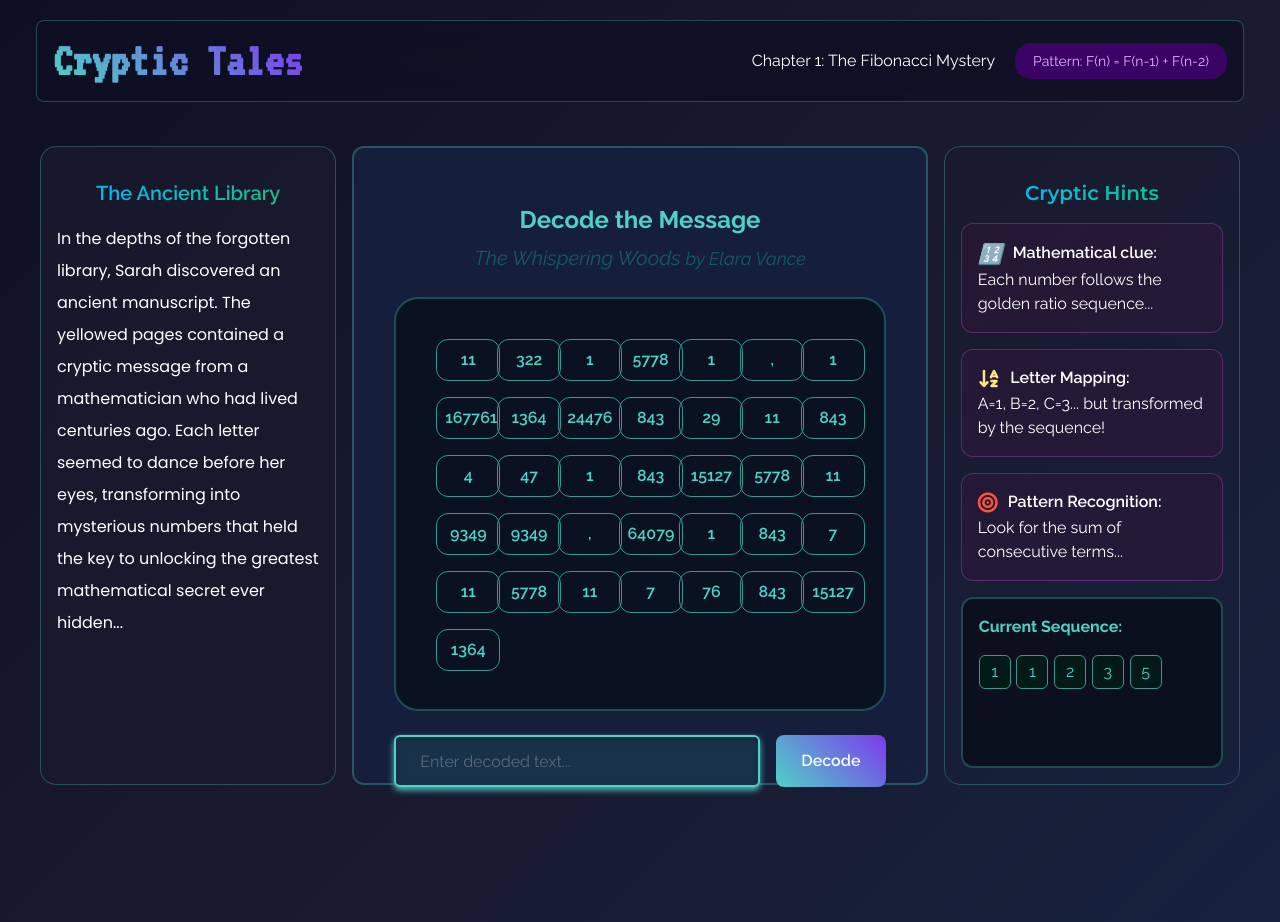
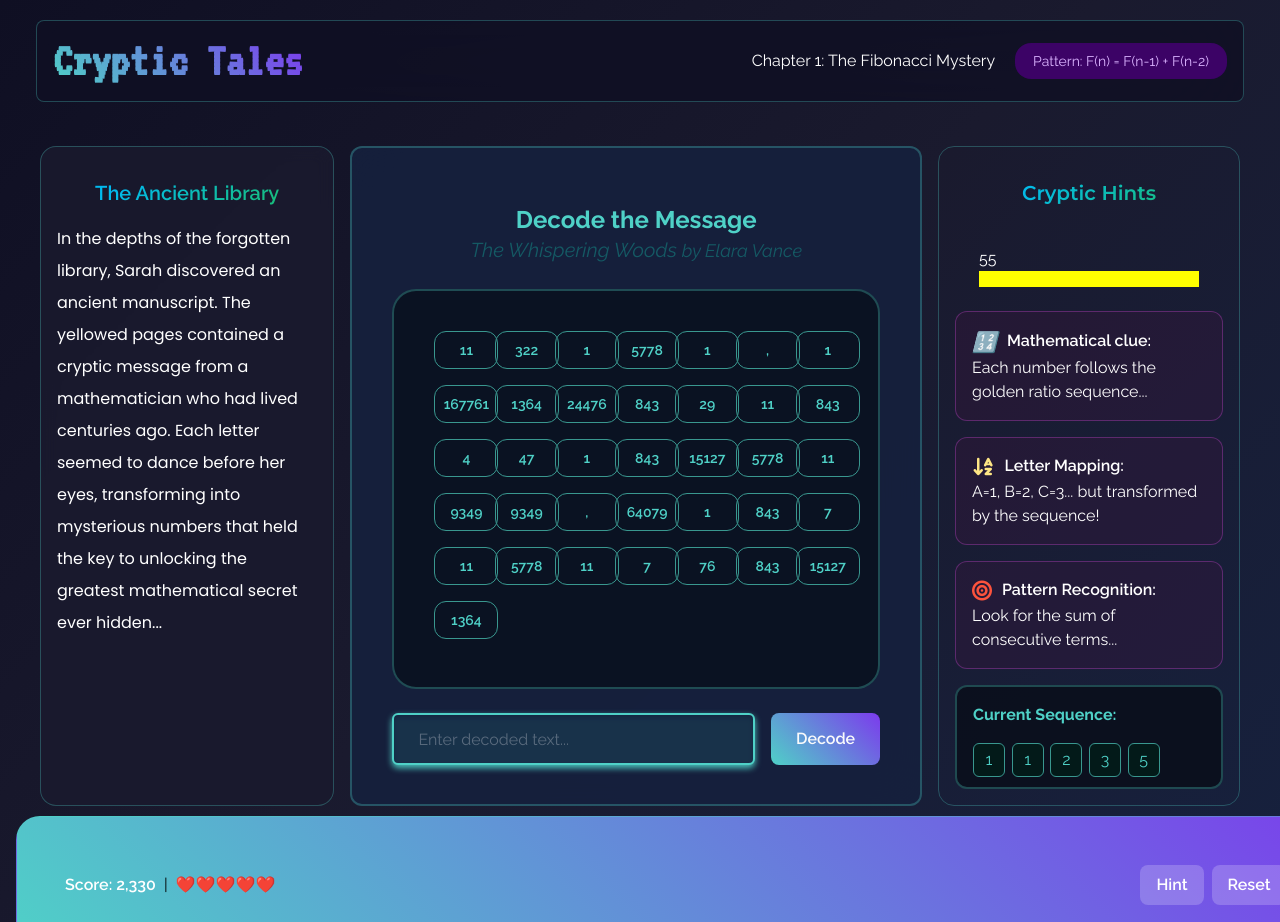
Before and after one commit to Anthony-Pius-1729/CrypticTales, a React (Vite) app: page / in a window 1280 px wide. Built offline with nearby package versions, Linux system fonts and the light colour scheme; a web font is replaced by a local one.

Commit message:
implemented timer and updated components accordingly

```diff
--- a/package.json
+++ b/package.json
@@ -12,6 +12,7 @@
   "dependencies": {
     "@tailwindcss/vite": "^4.1.11",
     "react": "^19.1.0",
+    "react-countdown": "^2.3.6",
     "react-dom": "^19.1.0",
     "tailwindcss": "^4.1.11"
   },
--- a/src/App.jsx
+++ b/src/App.jsx
@@ -7,6 +7,7 @@ import Header from "./Components/Header";
 import dbData from "./data.json";
 const App = () => {
   const [data, setData] = useState([]);
+  const [displayR, setDisplayR] = useState(true);
 
   useEffect(() => {
     const result = dbData;
@@ -21,14 +22,35 @@ const App = () => {
 
   return (
     <>
-      <div className=" overflow-hidden font-[raleway] bg-[linear-gradient(135deg,#0f0f23_0%,#1a1a2e_50%,#16213e_100%)] px-4 w-full h-full flex flex-col">
+      <div className="relative overflow-x-hidden scroll-smooth   justify-center font-[raleway] bg-[linear-gradient(135deg,#0f0f23_0%,#1a1a2e_50%,#16213e_100%)] px-4 w-full h-full flex flex-col">
         <Header />
-        <div className="w-full h-[100vh] p-6  gap-x-4 flex justify-center">
+        <div className="w-full h-[100vh] px-6 pt-6  gap-x-4 flex justify-center">
           <LSideBar />
 
           <Board dataSet={finalData} />
 
-          <RSideBar />
+          {displayR && <RSideBar />}
+        </div>
+        <div className="absolute bottom-[-3.5rem] flex flex-col justify-center items-center ">
+          <div className="flex justify-between items-center mb-6 p-12 border-[0.2px] rounded-3xl border-[rgba(79,209,199,0.3)] bg-[linear-gradient(45deg,#4fd1c7,#7c3aed)] w-[87rem]">
+            <div className="flex items-center gap-2">
+              <span className="text-white font-semibold">Score: 2,330</span>
+              <span>|</span>
+              <span>❤️❤️❤️❤️❤️</span>
+            </div>
+
+            <div className="flex gap-2">
+              <button className="px-4 py-2 border-none bg-white/20 hover:bg-white/30 text-white rounded-lg font-semibold transition-colors">
+                Hint
+              </button>
+              <button className="px-4 py-2 border-none bg-white/20 hover:bg-white/30 text-white rounded-lg font-semibold transition-colors">
+                Reset
+              </button>
+              <button className="px-4 py-2 border-none bg-white/20 hover:bg-white/30 text-white rounded-lg font-semibold transition-colors">
+                Skip
+              </button>
+            </div>
+          </div>
         </div>
       </div>
     </>
--- a/src/Board.jsx
+++ b/src/Board.jsx
@@ -14,16 +14,27 @@ const Board = ({ dataSet }) => {
       <div
         className=" backdrop-blur-xl text-center bg-[rgba(22,33,62,0.9)]
     flex flex-col p-4
-     rounded-xl w-full
+     rounded-xl w-[100%]
      h-[85%] border-[rgba(79,209,199,0.3)]  border-2 py-14"
       >
         <h1 className="text-[#4fd1c7] font-bold text-2xl text-center">
           Decode the Message
         </h1>
-        <h3 className="text-xl mt-2 text-[#14a297] opacity-45 italic">
+        <h3 className="text-xl  text-[#14a297] opacity-45 italic">
           {title} <span className="text-lg">by {author}</span>{" "}
         </h3>
         <Keys dataSet={dataSet} />
+        {/* <div className="flex justify-between my-3 w-[100%] h-[1rem] p-7 border-2 rounded-3xl border-[rgba(79,209,199,0.3)] bg-[linear-gradient(45deg,#4fd1c7,#7c3aed)">
+          <div>
+            <span>Score: 2,330</span>
+            <span>❤️❤️❤️❤️❤️</span>
+          </div>
+          <div>
+            <button>Hint</button>
+            <button>Reset</button>
+            <button>Skip</button>
+          </div>
+        </div> */}
       </div>
     </>
   );
--- a/src/Components/Keys.jsx
+++ b/src/Components/Keys.jsx
@@ -77,26 +77,8 @@ const Keys = ({ dataSet }) => {
   for (let i = 0; i < 26; i++) {
     randomIndex[i] = Math.floor(Math.random() * 26);
   }
-  let even = Math.random() < 0.99;
+  let even = Math.random() < 0.7;
 
-  const handleChange = (e) => {
-    setWritten(e.currentTarget.value);
-    if (
-      wordVerifLen > 0 &&
-      textArray?.slice(0, 36)[wordVerifLen - 1].toLocaleUpperCase() ==
-        wordVerif[wordVerifLen - 1]
-    ) {
-      setCorrect(true);
-      alert("correct letter");
-    } else {
-      setCorrect(false);
-    }
-  };
-  console.log(
-    "Written and its length:",
-    written,
-    written.replaceAll(" ", "").length
-  );
   let wordVerif = written.replaceAll(" ", "").toLocaleUpperCase();
   let wordVerifLen = wordVerif.length;
   if (wordVerifLen > 0) {
@@ -107,6 +89,24 @@ const Keys = ({ dataSet }) => {
     );
   }
 
+  const handleChange = (e) => {
+    setWritten(e.currentTarget.value);
+    // if (
+    //   wordVerifLen > 0 &&
+    //   textArray?.slice(0, 36)[wordVerifLen - 1].toLocaleUpperCase() ==
+    //     wordVerif[wordVerifLen - 1]
+    // ) {
+    //   setCorrect(true);
+    //   alert("correct letter");
+    // } else {
+    //   setCorrect(false);
+    // }
+  };
+  console.log(
+    "Written and its length:",
+    written,
+    written.replaceAll(" ", "").length
+  );
   debugger;
   ///SOMETHING SMARTER: AS YOU TAKE IN INPUT, FIND THE LENGTH AND USE THAT TO SLICE THE TEXTARRAY AND THEN ALWAYS CHECK THE LAST INDEX TO SEE IF IT MATCHES THE
   const handleClick = () => {
@@ -128,31 +128,31 @@ const Keys = ({ dataSet }) => {
   return (
     <>
       <div>
-        <div className="m-6 border-2 rounded-3xl border-[rgba(79,209,199,0.3)] bg-[rgba(10,18,33,0.9)] h-[60%]">
+        <div className="m-6 border-2 rounded-3xl border-[rgba(79,209,199,0.3)] bg-[rgba(10,18,33,0.9)] h-[25rem]">
           <div className="grid grid-cols-7 grid-rows-9 gap-x-0.5 p-8 ">
             {textArray?.map((letter, idx) => {
               if (idx < len - 488) {
                 ///[rgba(245,158,11,0.1)]
                 const newChar = letter.toUpperCase();
                 let checker = special_chars.includes(letter);
-                let valid = written == letter;
+                // let valid = written == letter;
 
+                const writtenNoSpaces = written
+                  .replaceAll(" ", "")
+                  .toLocaleUpperCase();
                 const isCorrectChar =
-                  written.length > idx &&
-                  written.toLocaleUpperCase()[idx] ===
-                    letter.toLocaleUpperCase();
+                  writtenNoSpaces.length > idx &&
+                  writtenNoSpaces[idx] === letter.toLocaleUpperCase();
 
-                let textDisplayed = even
-                  ? isCorrectChar
-                    ? newChar
-                    : Maps[newChar]
-                  : newChar;
+                let textDisplayed = isCorrectChar ? newChar : Maps[newChar];
+
+                console.log("TEXTDISPLAY: ", textDisplayed);
 
                 if (checker) specialInStory.push(idx);
                 return (
                   <button
                     id={idx}
-                    className={`p-2 w-[4rem]
+                    className={`p-2 w-[4rem] text-sm
                bg-${isCorrectChar ? "[#FFD586]" : "[#FFC61]"}
                 text-${isCorrectChar ? `gray-950` : `[#4fd1c7]`}
                  border-[1px] font-semibold border-[#39978f] rounded-xl m-2`}
@@ -178,6 +178,24 @@ const Keys = ({ dataSet }) => {
             Decode
           </button>
         </div>
+
+        {/* <div className="flex justify-between items-center mt-12 mx-0 p-4 border-[0.2px] rounded-3xl border-[rgba(79,209,199,0.3)] bg-[linear-gradient(45deg,#4fd1c7,#7c3aed)] w-full">
+          <div className="flex items-center gap-2">
+            <span className="text-white font-semibold">Score: 2,330</span>
+            <span>❤️❤️❤️❤️❤️</span>
+          </div>
+          <div className="flex gap-2">
+            <button className="px-4 py-2 border-none bg-white/20 hover:bg-white/30 text-white rounded-lg font-semibold transition-colors">
+              Hint
+            </button>
+            <button className="px-4 py-2 border-none bg-white/20 hover:bg-white/30 text-white rounded-lg font-semibold transition-colors">
+              Reset
+            </button>
+            <button className="px-4 py-2 border-none bg-white/20 hover:bg-white/30 text-white rounded-lg font-semibold transition-colors">
+              Skip
+            </button>
+          </div>
+        </div> */}
       </div>
     </>
   );
--- a/src/Components/LSideBar.jsx
+++ b/src/Components/LSideBar.jsx
@@ -1,19 +1,22 @@
-import React from 'react'
+import React from "react";
 
 const LSideBar = () => {
   return (
     <>
+      <div className="w-[50%] h-[85%] rounded-2xl bg-[rgba(26,26,46,0.9)] backdrop-blur-sm  flex flex-col text-white border-1 p-4 border-[rgba(79,209,199,0.3)]">
+        <h1 className="text-xl text-center font-semibold p-4 bg-clip-text text-transparent bg-[linear-gradient(315deg,#20bf55_0%,#01baef_74%)]">
+          The Ancient Library
+        </h1>
+        <p className="leading-[2rem] font-[poppins]">
+          In the depths of the forgotten library, Sarah discovered an ancient
+          manuscript. The yellowed pages contained a cryptic message from a
+          mathematician who had lived centuries ago. Each letter seemed to dance
+          before her eyes, transforming into mysterious numbers that held the
+          key to unlocking the greatest mathematical secret ever hidden...
+        </p>
+      </div>
+    </>
+  );
+};
 
-    <div className='w-[50%] h-[85%] rounded-2xl bg-[rgba(26,26,46,0.9)] backdrop-blur-sm  flex flex-col text-white border-1 p-4 border-[rgba(79,209,199,0.3)]'>
-    <h1 className='text-xl text-center font-semibold p-4 bg-clip-text text-transparent bg-[linear-gradient(315deg,#20bf55_0%,#01baef_74%)]'>The Ancient Library</h1>
-    <p className='leading-[2rem] font-[poppins]'>
-
-       In the depths of the forgotten library, Sarah discovered an ancient manuscript. The yellowed pages contained a cryptic message from a mathematician who had lived centuries ago. Each letter seemed to dance before her eyes, transforming into mysterious numbers that held the key to unlocking the greatest mathematical secret ever hidden...
-
-    </p>
-    </div>
-    </>
-  )
-}
-
-export default LSideBar
+export default LSideBar;
--- a/src/Components/RSideBar.jsx
+++ b/src/Components/RSideBar.jsx
@@ -1,92 +1,117 @@
-import React from 'react'
+import React, { useState, useEffect } from "react";
+import Countdown from "react-countdown";
 
 const RSideBar = () => {
+  const [time, setTime] = useState(60);
+  const [updateWidth, setUpdateWidth] = useState(15);
 
+  useEffect(() => {
+    if (time <= 0) {
+      setUpdateWidth(0);
+      return;
+    }
+    const intervalId = setInterval(() => {
+      setTime((prevTime) => prevTime - 1);
+      setUpdateWidth((width) => width - 0.25);
+    }, 1000);
+    return () => clearInterval(intervalId);
+  }, [time]);
+  console.log(time);
   const hints = [
     {
       id: 1,
       icon: <i class=" mr-2.5 text-xl ">🔢</i>,
       heading: "Mathematical clue:",
-      explanation: "Each number follows the golden ratio sequence..."
+      explanation: "Each number follows the golden ratio sequence...",
     },
     {
       id: 2,
-      icon: <i class="fa-solid fa-arrow-down-a-z mr-2.5 text-xl text-amber-200"></i>,
+      icon: (
+        <i class="fa-solid fa-arrow-down-a-z mr-2.5 text-xl text-amber-200"></i>
+      ),
       heading: "Letter Mapping:",
-      explanation: "A=1, B=2, C=3... but transformed by the sequence!"
+      explanation: "A=1, B=2, C=3... but transformed by the sequence!",
     },
     {
       id: 3,
-      icon: <i class="fa-solid fa-bullseye mr-2.5 text-xl text-[rgb(252,83,61)]"></i>,
+      icon: (
+        <i class="fa-solid fa-bullseye mr-2.5 text-xl text-[rgb(252,83,61)]"></i>
+      ),
       heading: "Pattern Recognition:",
-      explanation: "Look for the sum of consecutive terms..."
-    }
-  ]
+      explanation: "Look for the sum of consecutive terms...",
+    },
+  ];
   const partialSequence = [
     {
       id: 1,
-      value: 1
+      value: 1,
     },
     {
       id: 2,
-      value: 1
+      value: 1,
     },
     {
       id: 3,
-      value: 2
+      value: 2,
     },
     {
       id: 4,
-      value: 3
+      value: 3,
     },
     {
       id: 5,
-      value: 5
-    }
-
-  ]
+      value: 5,
+    },
+  ];
+  const dynamicWidth = `${updateWidth}rem`;
   return (
     <>
-
-
-    <div className='w-[50%] h-[85%] rounded-2xl  flex flex-col text-white border-1 p-4 border-[rgba(79,209,199,0.3)]'>
-
-      <h1 className='font-[montserrat] text-xl font-semibold p-4 bg-clip-text text-transparent bg-[linear-gradient(315deg,#20bf55_0%,#01baef_74%)] text-center'>Cryptic Hints</h1>
-
+      <div className="w-[50%] h-[85%] rounded-2xl  flex flex-col text-white border-1 p-4 border-[rgba(79,209,199,0.3)]">
+        <h1 className="font-[montserrat] text-xl font-semibold p-4 bg-clip-text text-transparent bg-[linear-gradient(315deg,#20bf55_0%,#01baef_74%)] text-center">
+          Cryptic Hints
+        </h1>
+        <div className="p-6">
+          <h1>{time}</h1>
+          <div
+            style={{
+              width: dynamicWidth,
+              height: "1rem",
+              backgroundColor: "yellow",
+            }}
+            // className={` w-[${time / 10}rem] h-[1rem] bg-amber-400`}
+          ></div>
+        </div>
         <div>
-        {
-          hints.map((item)=>{
-
-            return <div key ={item.id} className='p-4 mb-4 bg-[rgba(63,22,65,0.3)] rounded-xl border-[1px] border-[rgba(226,82,234,0.3)]'>
-
-        <div className='flex justify-start items-center'>
+          {hints.map((item) => {
+            return (
+              <div
+                key={item.id}
+                className="p-4 mb-4 bg-[rgba(63,22,65,0.3)] rounded-xl border-[1px] border-[rgba(226,82,234,0.3)]"
+              >
+                <div className="flex justify-start items-center">
                   {item.icon}
-        <h1 className='font-semibold mb-0.5'>{item.heading}</h1>
+                  <h1 className="font-semibold mb-0.5">{item.heading}</h1>
                 </div>
-          <p className='block'>
-          {item.explanation}
-          </p>
+                <p className="block">{item.explanation}</p>
               </div>
-          })
-        }
-
-
+            );
+          })}
         </div>
-    <div className='bg-[rgba(10,15,28,0.9)] rounded-xl w-full border-2 h-full border-[rgba(79,209,199,0.3)] '>
-      <h1 className='font-bold text-[#4fd1c7] p-4'>Current Sequence:</h1>
-      <div className='grid grid-cols-6 px-4 overflow-y-auto overscroll-contain'>
-
-        {
-          partialSequence.map((btn)=>{
-            return <button className='bg-[#031a19] text-[#4fd1c7]  border-[1px] border-[#39978f] p-1 w-[2rem] mb-1.5 rounded-md gap-x-6'>{btn.value}</button>
-          })
-        }
+        <div className="bg-[rgba(10,15,28,0.9)] rounded-xl w-full border-2 h-full border-[rgba(79,209,199,0.3)] ">
+          <h1 className="font-bold text-[#4fd1c7] p-4">Current Sequence:</h1>
+          <div className="grid grid-cols-6 px-4 overflow-y-auto overscroll-contain">
+            {partialSequence.map((btn) => {
+              return (
+                <button className="bg-[#031a19] text-[#4fd1c7]  border-[1px] border-[#39978f] p-1 w-[2rem] mb-1.5 rounded-md gap-x-6">
+                  {btn.value}
+                </button>
+              );
+            })}
           </div>
         </div>
       </div>
+    </>
+  );
+};
 
-    </>
-  )
-}
-
-export default RSideBar
+export default RSideBar;
```
Also changed, not shown: src/Components/Header.jsx (+19 -16 lines), src/Components/Hint.jsx (added, +11 -0 lines), 1 other file (tests, documents, lock files or other folders). Lines whose indentation alone changed are shown as unchanged.
